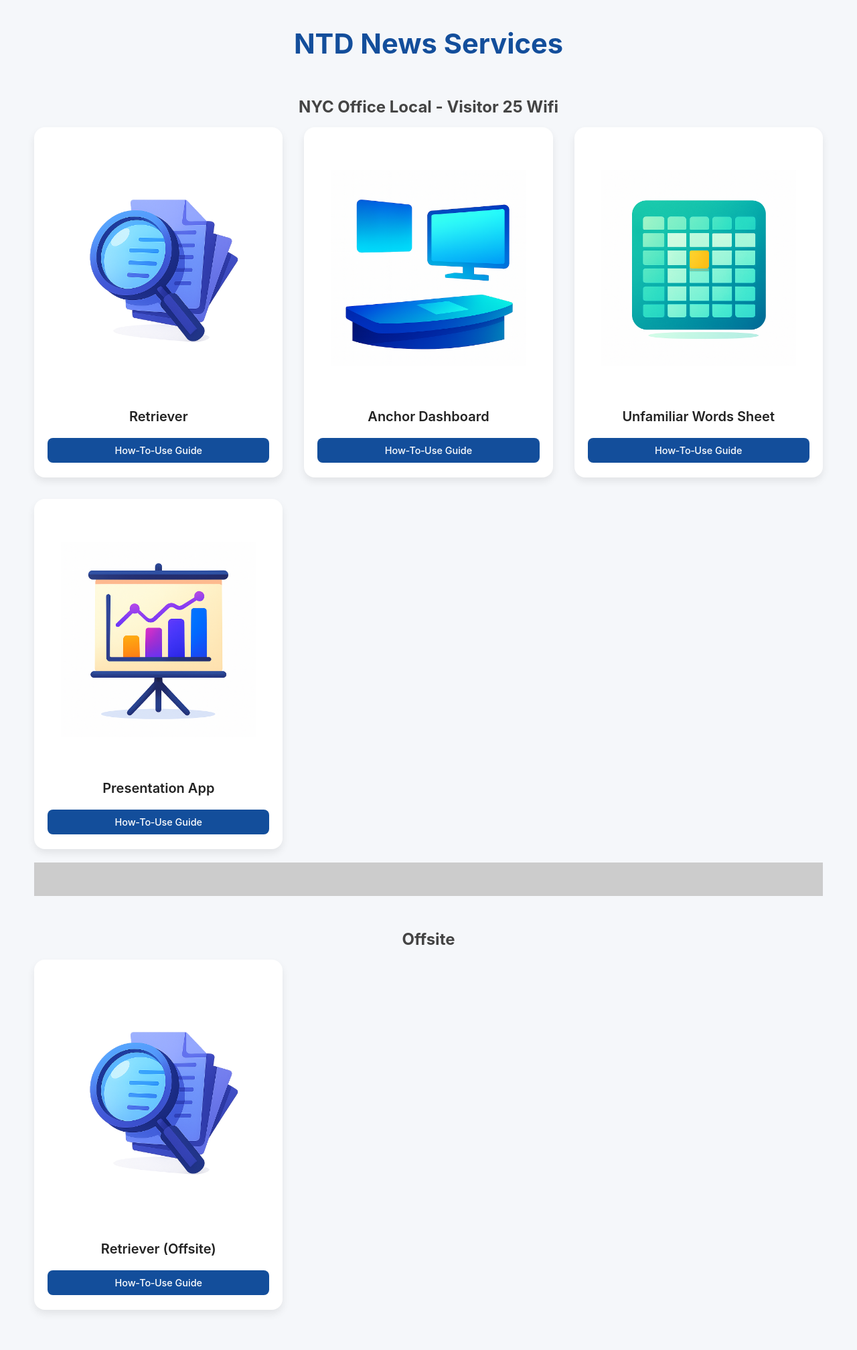
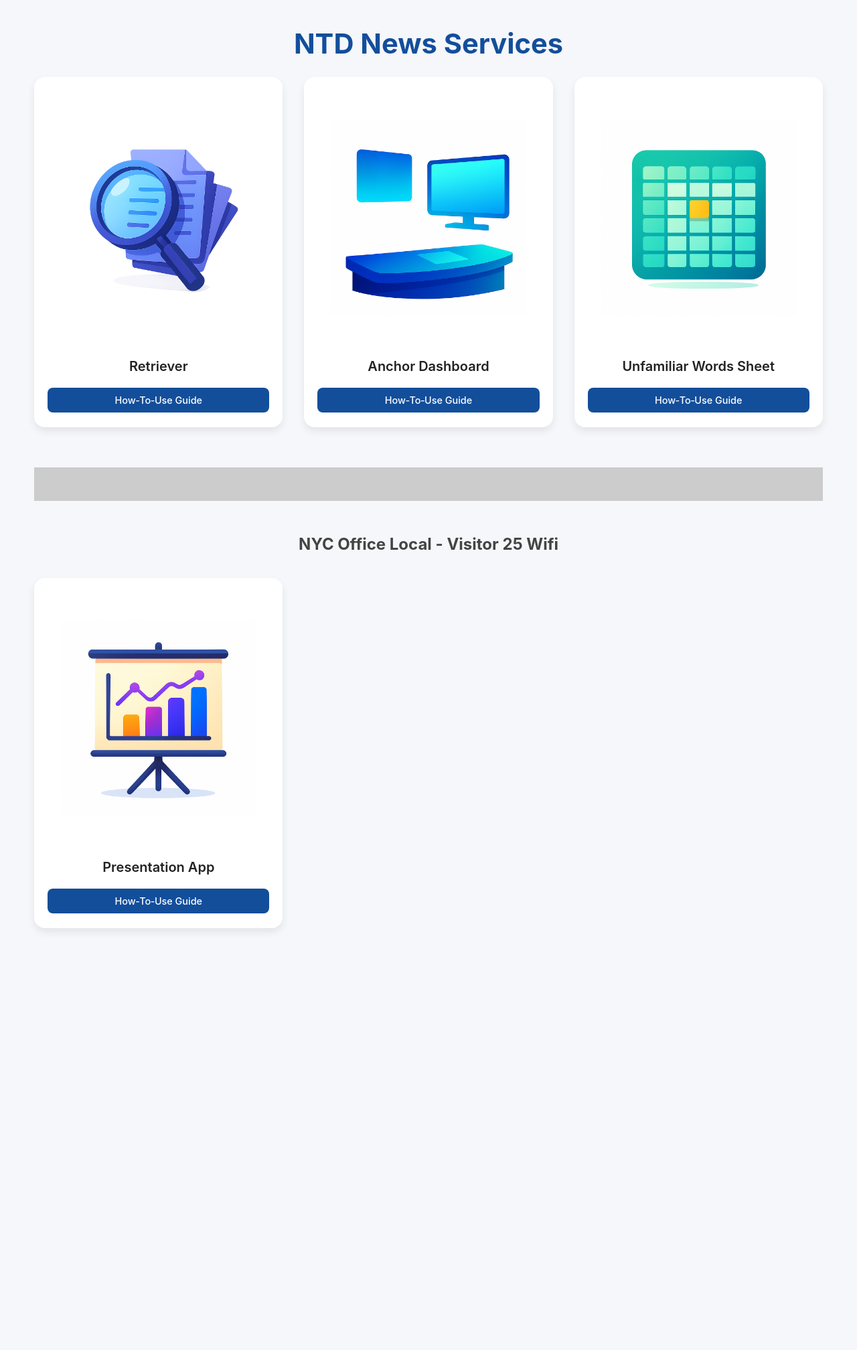
Before and after one commit to kevin-hogan-ntd/services, a Flask app: page / in a window 1280 px wide. Shown: the whole page at 67% size. After the commit the page ends 1390 px from the top, so only its background shows below. Run offline with Flask 3, Linux system fonts and the light colour scheme.

Commit message:
Add files via upload

```diff
--- a/templates/index.html
+++ b/templates/index.html
@@ -45,12 +45,11 @@
 <body>
   <h1>NTD News Services</h1>
 
-  <h2>NYC Office Local - Visitor 25 Wifi</h2>
   <div class="grid">
 
     <!-- Retriever -->
     <div class="card">
-      <a class="main-link" href="http://services.local:9001/" target="_blank">
+      <a class="main-link" href="https://ntdservices-retriever.hf.space/" target="_blank">
         <img src="retriever.png" alt="Retriever">
         <div class="title">Retriever</div>
       </a>
@@ -59,7 +58,7 @@
 
     <!-- Anchor Dashboard -->
     <div class="card">
-      <a class="main-link" href="http://services.local:5043/" target="_blank">
+      <a class="main-link" href="https://ntdservices-anchordashboard.hf.space/" target="_blank">
         <img src="anchor_dashboard.png" alt="Anchor Dashboard">
         <div class="title">Anchor Dashboard</div>
       </a>
@@ -75,32 +74,27 @@
       <a class="guide-link" href="/unfamiliar_words_sheet.txt" target="_blank">How‑To‑Use Guide</a>
     </div>
 
-    <!-- Presentation App -->
-    <div class="card">
-      <a class="main-link" href="http://ny-030856.local:8011/" target="_blank">
-        <img src="presentation_app.png" alt="Presentation App">
-        <div class="title">Presentation App</div>
-      </a>
-      <a class="guide-link" href="/presentation_app.txt" target="_blank">How‑To‑Use Guide</a>
-    </div>
-  </div>
+</div>
 
-  <hr style="width:92%;margin:20px auto;border:0;border-top:50px solid #ccc;">
+  <hr style="width:92%;margin:20px auto;border:0;border-top:0px solid #f5f7fa;">
+<hr style="width:92%;margin:20px auto;border:0;border-top:50px solid #ccc;">
 
 
-  <h2>Offsite</h2>
-  <div class="grid">
+<h2>NYC Office Local - Visitor 25 Wifi</h2>
+<hr style="width:92%;margin:10px auto;border:0;border-top:0px solid #f5f7fa;">
+<div class="grid">
 
-    <!-- Offsite Retriever -->
-    <div class="card">
-      <a class="main-link" href="https://huggingface.co/spaces/krhogan2/Retriever" target="_blank">
-        <img src="retriever.png" alt="Retriever">
-        <div class="title">Retriever (Offsite)</div>
-      </a>
-      <a class="guide-link" href="/retriever.txt" target="_blank">How‑To‑Use Guide</a>
-    </div>
 
+  <!-- Presentation App -->
+  <div class="card">
+    <a class="main-link" href="http://ny-030856.local:8011/" target="_blank">
+      <img src="presentation_app.png" alt="Presentation App">
+      <div class="title">Presentation App</div>
+    </a>
+    <a class="guide-link" href="/presentation_app.txt" target="_blank">How‑To‑Use Guide</a>
   </div>
+</div>
+
 
   <script>
     document.querySelectorAll('.main-link').forEach(link=>{
```
